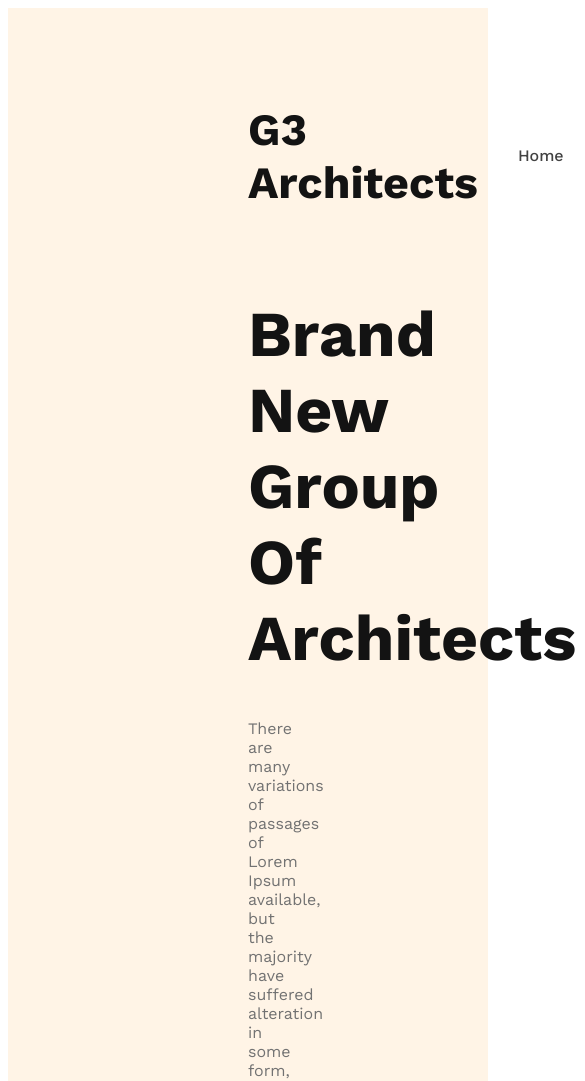
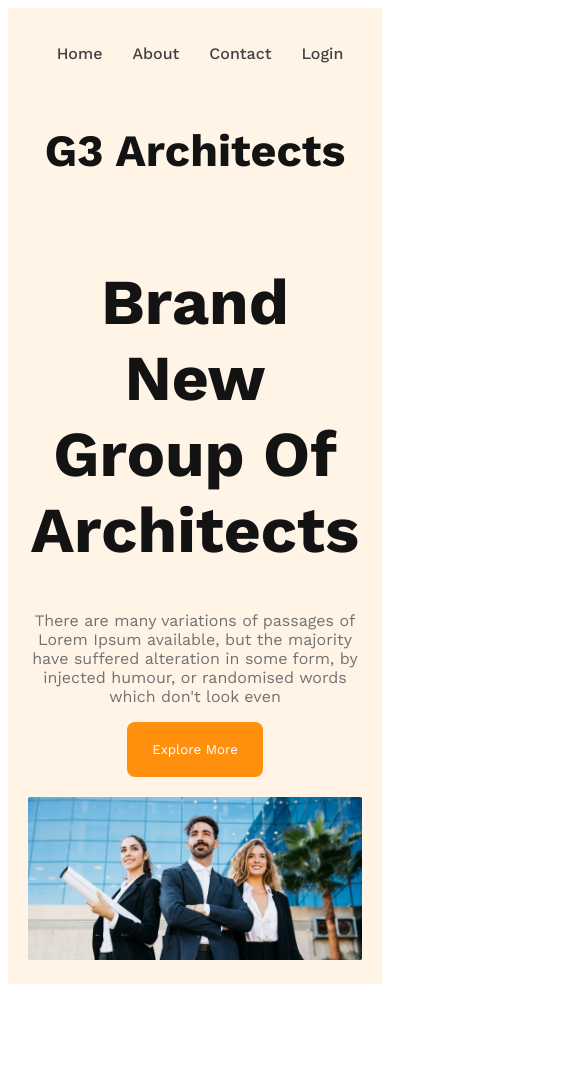
Before and after one commit to farid22022/G3-Architect, a plain HTML site: page index.html in a window 390 px wide. Shown: the top 1081 px of the page, 585 px wide, since content can reach past the window. After the commit the page ends 992 px from the top, so only its background shows below. Drawn offline with nearby package versions, Linux system fonts and the light colour scheme.

Commit message:
Header is added with responsive for mobile and tablet

```diff
--- a/Style/architect.css
+++ b/Style/architect.css
@@ -2,7 +2,12 @@
   @import url('https://fonts.googleapis.com/css2?family=Open+Sans:wght@400;700;800&family=Work+Sans:wght@400;500;600;700&display=swap');
   /* Shared Styles */
   .btn-primary{
-
+    border-radius: 8px;
+    color: #fff;
+    background-color: #FF900E;
+    padding: 20px 25px;
+    cursor: pointer;
+    border: 0;
   }
   *{
     font-family: 'Lato',sans-serif;
@@ -51,3 +56,27 @@
   .banner-description {
     color: #727272;
   }
+  .banner img {
+    margin-top: 20px;
+    width: 100%;
+  }
+
+
+  /* responsive style */
+  @media screen and (max-width:576px){
+    header {
+        padding: 20px;
+    }
+    nav {
+        flex-direction: column-reverse;
+    }
+  }
+  /* Tablet or medium device */
+  @media screen and (min-width:576px) and (max-width:960px) {
+    header {
+        padding: 20px;
+    }
+    nav {
+        flex-direction: column-reverse;
+    }
+  }
```
